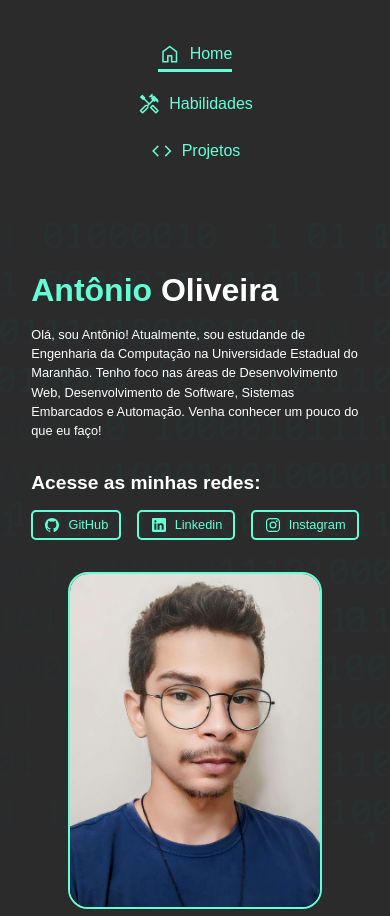
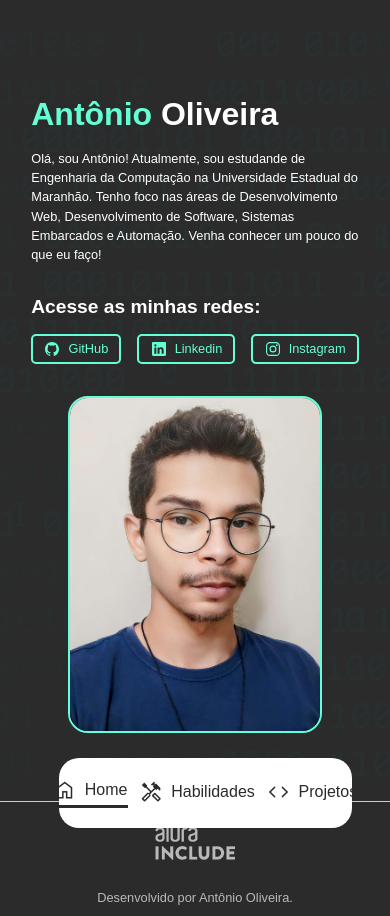
Before and after one commit to AntonioOliveiraa/Portfolio, a plain HTML site: page index.html in a window 390 px wide. Shown: the top 916 px of the page. Drawn offline with nearby package versions, Linux system fonts and the light colour scheme.

Commit message:
Menu mobile

```diff
--- a/css/common.css
+++ b/css/common.css
@@ -112,7 +112,7 @@ footer {
     padding: 20px 0;
     text-align: center;
     position: relative;
-    z-index: 1;
+    z-index: auto;
 }
 
 .footer-content {
@@ -139,12 +139,39 @@ footer {
 
 @media (max-width: 768px) {
     .nav-menu {
-        flex-direction: column;
+        flex-direction: row;
         align-items: center;
+        gap: 3vw;
+        background: white;
+        border-radius: 20px;
+        padding: 10px;
+        width: 70%;
+        justify-content: center;
+        position: fixed;
+        bottom: 0;
+        left: calc(50% - 35%);
+        z-index: 1000;
     }
 
     .nav-menu li {
         margin: 10px 0;
+    }
+
+    .nav-menu a {
+        color: var(--background-color);
+    }
+
+    .nav-menu a:hover {
+        color: var(--primary-color);
+    }
+
+    ul li.ativo {
+        border-bottom: 3px solid var(--background-color);
+        transition: border-bottom 0.3s;
+    }
+
+    ul li.ativo:hover {
+        border-color: var(--primary-color);
     }
 
     .footer-content img {
```
